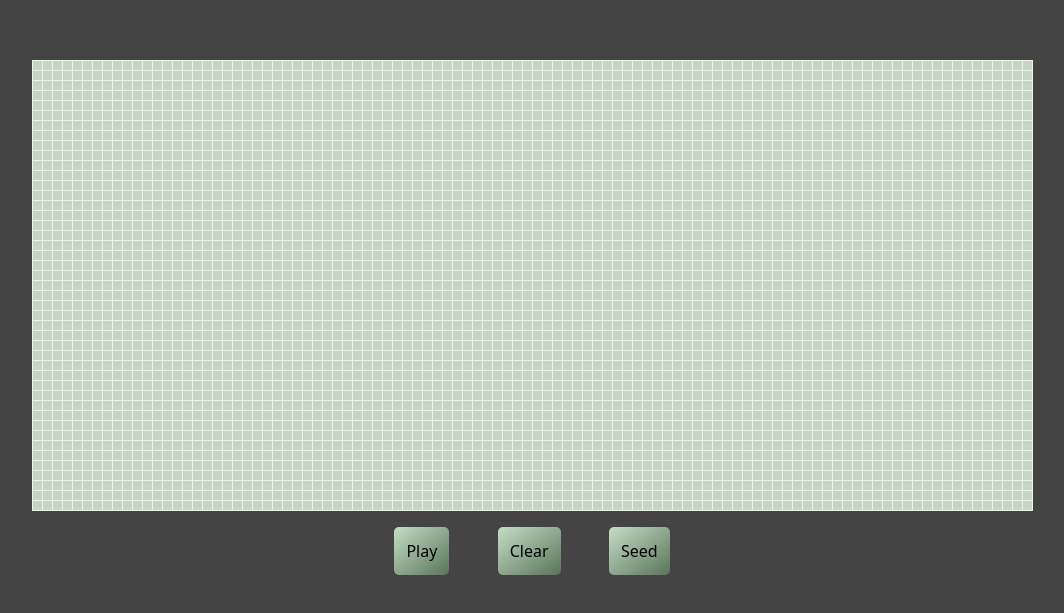
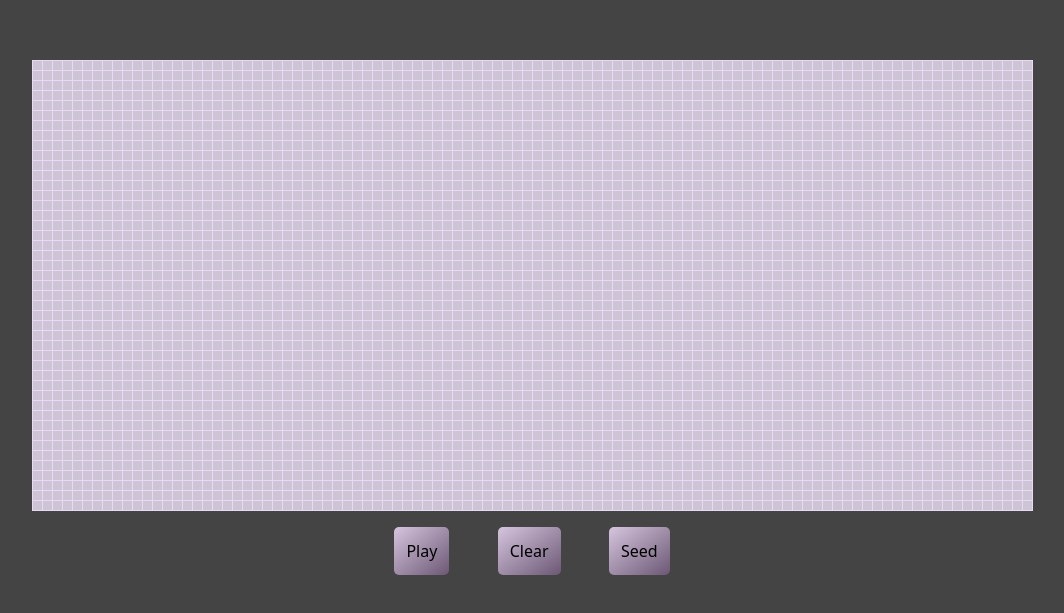
Before and after one commit to ranran2121/game-of-life, a React (Create React App) app: page / in a window 1280 px wide. Shown: the part 103-716 px from the top of the page, without its empty margins (108-1172 px from the left). Built offline with nearby package versions, Linux system fonts and the light colour scheme.

Commit message:
change colors

```diff
--- a/src/globals.css
+++ b/src/globals.css
@@ -4,7 +4,7 @@
 
 :root {
   --foreground-rgb: 0, 0, 0;
-  --background-start-rgb: 214, 219, 220;
+  --background-start-rgb: 213, 206, 219;
   --background-end-rgb: 255, 255, 255;
 }
 
@@ -30,12 +30,12 @@ body {
 }
 
 table {
-  background-color: #c5d6c6;
+  background-color: #cdc5d6;
   border-spacing: 0;
 }
 
 td {
-  border: 1px solid #f1f5da;
+  border: 1px solid #e8daf5;
   border-radius: 3px;
   width: 10px;
   height: 10px;
@@ -47,7 +47,7 @@ td {
   padding: 0.75em;
   border-radius: 5px;
   border: none;
-  background: linear-gradient(to bottom right, #c5dec6, #587559);
+  background: linear-gradient(to bottom right, #d6c5de, #6c5875);
 }
 
 .controls {
```
